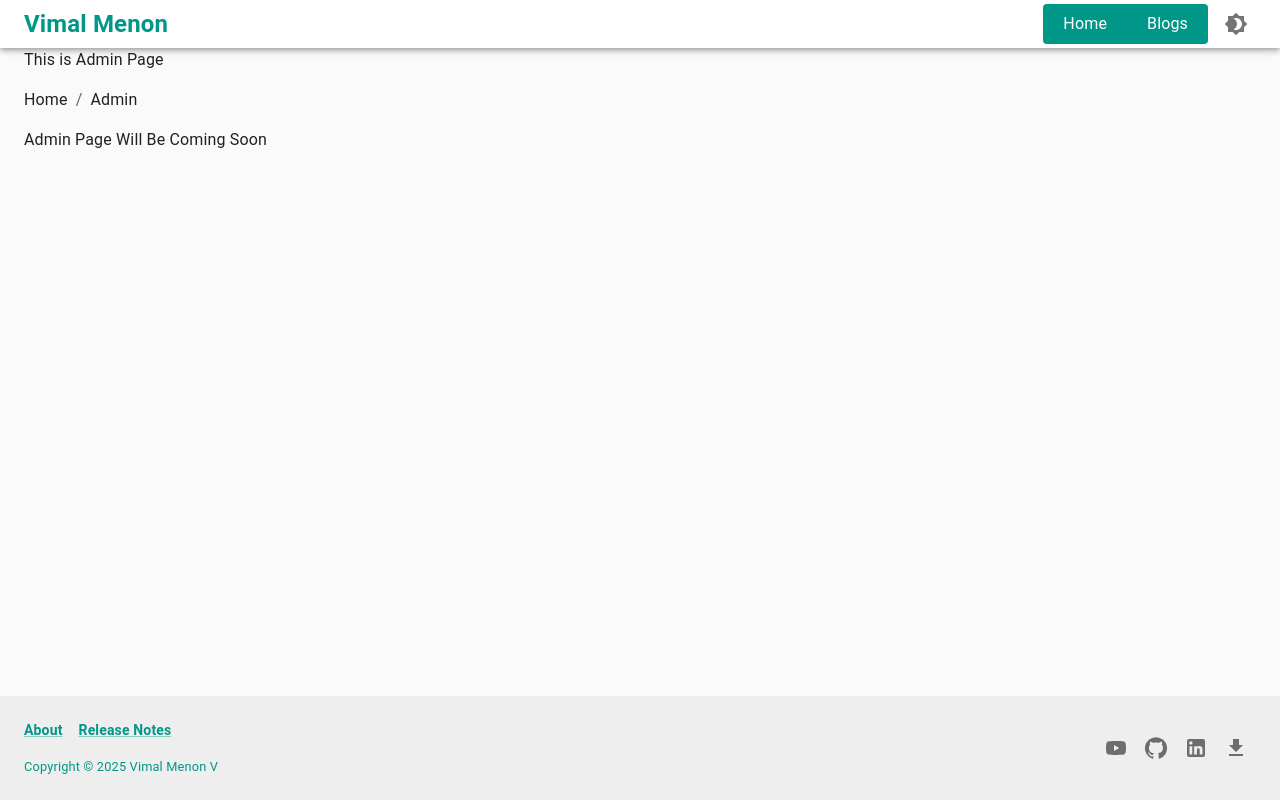
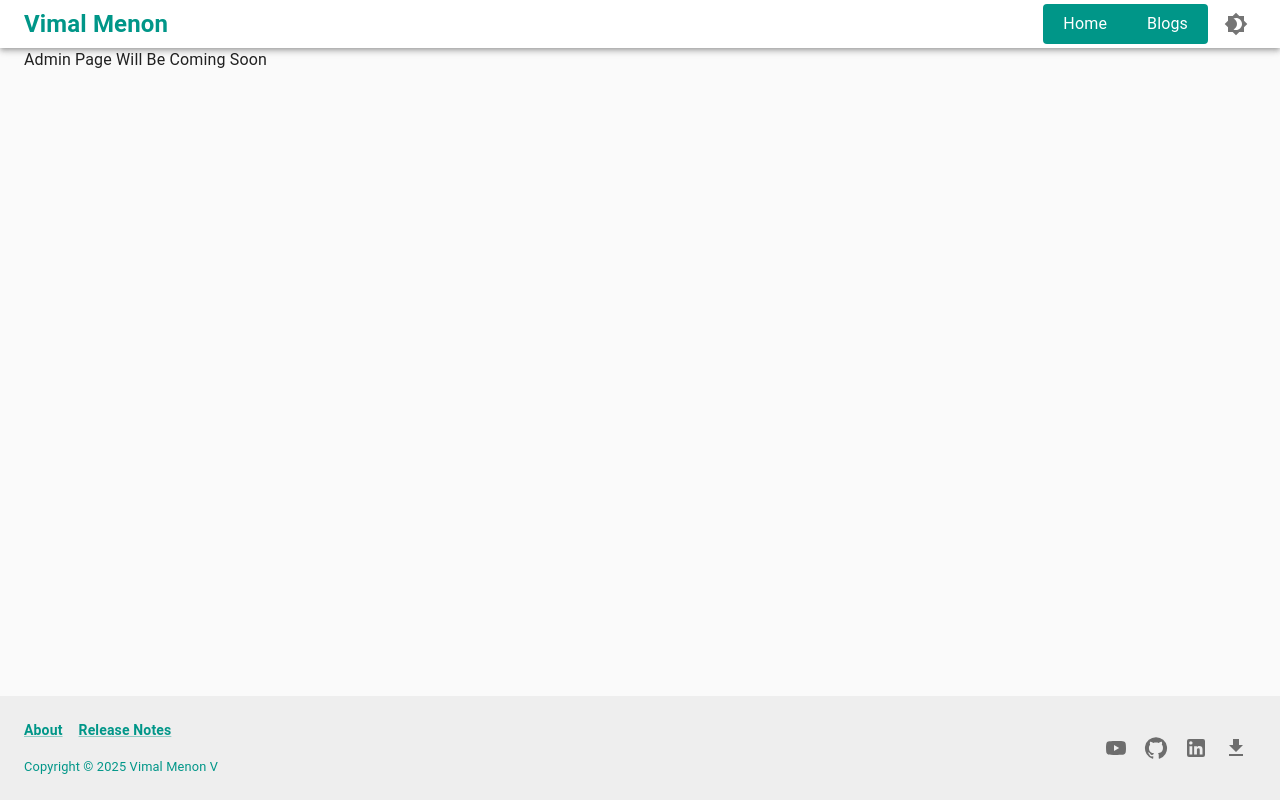
Before and after one commit to vimalmenon/vimalmenon.github.io, a Next.js app: page /admin in a window 1280 px wide. Built offline with nearby package versions, Linux system fonts and the light colour scheme; what @mui/material-nextjs would draw is missing.

Commit message:
updated layout

```diff
--- a/src/app/admin/layout.tsx
+++ b/src/app/admin/layout.tsx
@@ -1,5 +1,8 @@
 import Box from '@mui/material/Box';
 import type { Metadata } from 'next';
+import { Fragment } from 'react';
+import { ComingSoon } from '@component';
+import { env } from '@data';
 import { IReactChildren } from '@types';
 
 export const metadata: Metadata = {
@@ -7,13 +10,12 @@ export const metadata: Metadata = {
   title: 'Admin | Vimal Menon',
 };
 
-const RootLayout: React.FC<IReactChildren> = ({ children }) => {
+const AdminLayout: React.FC<IReactChildren> = ({ children }) => {
   return (
     <Box>
-      This is Admin Page
-      {children}
+      {env.ENV === 'local' ? <Fragment>{children}</Fragment> : <ComingSoon page="Admin Page" />}
     </Box>
   );
 };
 
-export default RootLayout;
+export default AdminLayout;
--- a/src/app/release-notes/page.tsx
+++ b/src/app/release-notes/page.tsx
@@ -16,6 +16,8 @@ const Page: React.FC = () => {
         <div>0.0.11</div>
         <ul>
           <li>Setup env</li>
+          <li>Some Refactoring</li>
+          <li>Access Admin only in local</li>
         </ul>
       </div>
       <div>
```
